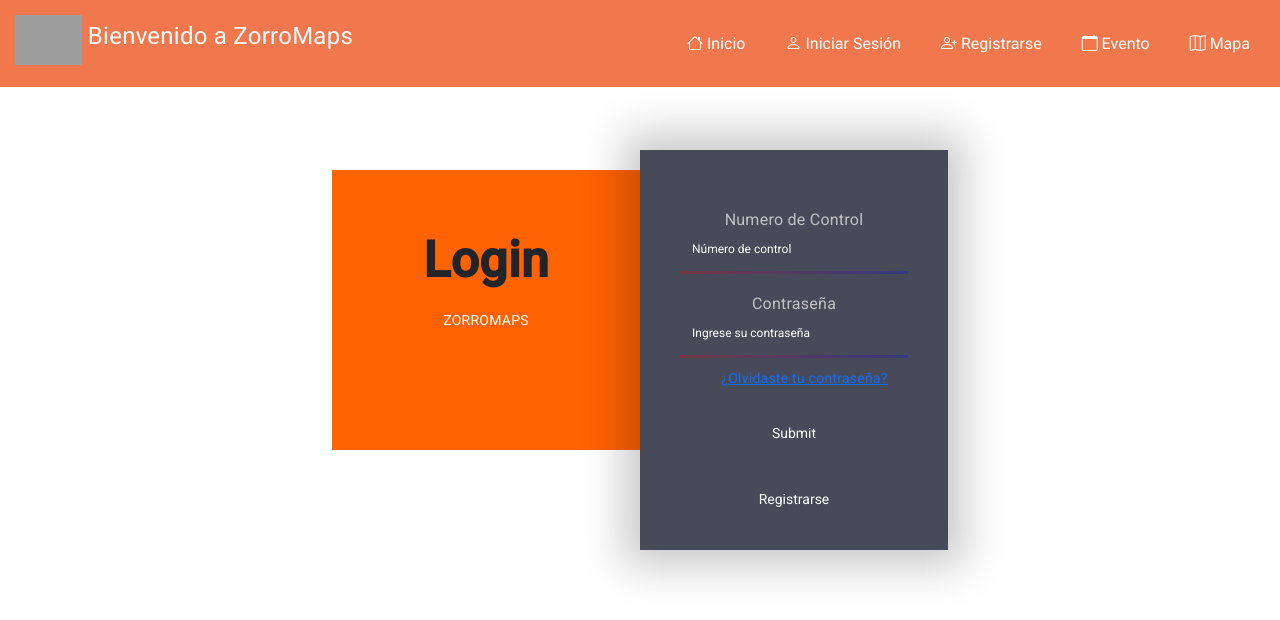
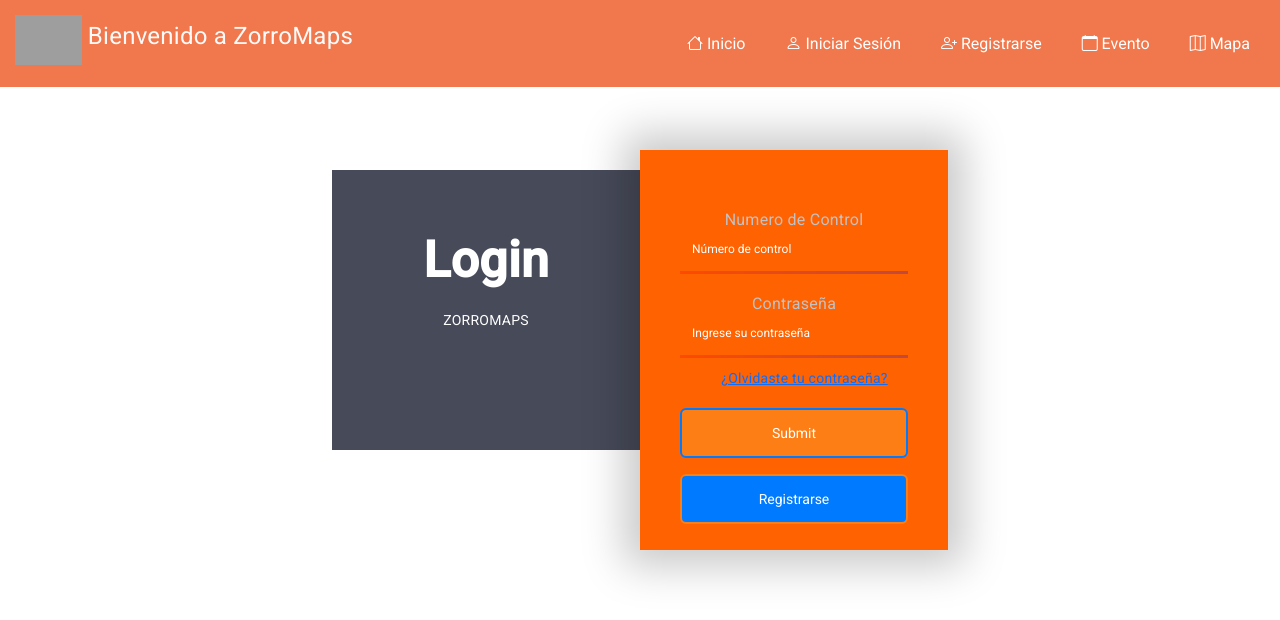
Before and after one commit to Aaronxd10/ZorroMaps, an Angular app in the folder Zorromaps/: page /login in a window 1280 px wide. Shown: the top 620 px of the page. Built offline with nearby package versions, Linux system fonts and the light colour scheme; grey boxes are pictures that could not be loaded; a web font is replaced by a local one.

Commit message:
CSS
Se cambio el css de los botones

```diff
--- a/Zorromaps/src/app/crear-cuenta/crear-cuenta.component.css
+++ b/Zorromaps/src/app/crear-cuenta/crear-cuenta.component.css
@@ -46,22 +46,59 @@ label {
   color: #007bff; /* Enlace azul */
 }
 
+/* Estilos para los botones */
 .btn {
-  width: 100%;
-  padding: 10px;
-  border: none;
-  border-radius: 5px;
-  cursor: pointer;
+  flex: 1;
+  display: inherit; /* Cambiado a bloque para que estén uno encima del otro */
+  margin: 3px auto; /* Margen vertical reducido a 3px y centrado horizontalmente */
+  font-size: 14px;
+  padding: 5px 10px;
+  height: 50px;
+  color: white;
+  background-color: transparent;
+  border: 2px solid transparent; /* Añade un borde transparente */
+  width: 100%; /* Ancho del espacio disponible */
 }
 
 .btn-success {
-  background-color: #fd7e14; /* Naranja */
-  color: #fff; /* Texto blanco */
+  border-color: #007bff; /* Color del borde naranja */
+  background-color: #fd7e14;
 }
 
 .btn-secondary {
-  background-color: #007bff; /* Azul */
-  color: #fff; /* Texto blanco */
+  border-color: #fd7e14; /* Color del borde azul */
+  background-color: #007bff;
+}
+
+.btn:hover {
+  background-color: #fd7e14; /* Color de fondo naranja al pasar el cursor */
+}
+
+.btn-success:hover {
+  background-color: #5fa8f7; /* Color de fondo naranja al pasar el cursor */
+}
+
+.btn-secondary:hover {
+  background-color: #5fa8f7; /* Color de fondo azul al pasar el cursor */
+}
+
+.btn:active {
+  background-color: transparent;
+  color: white;
+}
+
+.btn-success:active {
+  background-color: #fd7e14; /* Color de fondo naranja al hacer clic */
+}
+
+.btn-secondary:active {
+  background-color: #007bff; /* Color de fondo azul al hacer clic */
+}
+
+
+.btn:active {
+  background-color: transparent;
+  color: white;
 }
 
 /* Estilos para los términos y condiciones */
--- a/Zorromaps/src/app/evento/evento.component.css
+++ b/Zorromaps/src/app/evento/evento.component.css
@@ -40,7 +40,7 @@ body {
   }
 }
 .left {
-  background: rgb(255, 98, 0);
+  background: #474A59;
   height: calc(100% - 40px);
   top: 20px;
   position: relative;
@@ -63,6 +63,7 @@ body {
   margin-right: auto; /* Margen derecho automático */
   margin-bottom: 0; /* Sin margen inferior */
   margin-left: auto; /* Margen izquierdo automático */
+  color: white;
 }
 
 .eula {
@@ -75,7 +76,7 @@ body {
   margin-left: auto; /* Margen izquierdo automático */
 }
 .right {
-  background: #474A59;
+  background: rgb(255, 98, 0);
   box-shadow: 0px 0px 40px 16px rgba(0,0,0,0.22);
   color: #F1F1F2;
   position: relative;
@@ -103,25 +104,43 @@ path {
 /* Estilos para los botones */
 .btn {
   flex: 1;
-  display: inline-block; /* Cambiado a bloque para que estén uno encima del otro */
+  display: inherit; /* Cambiado a bloque para que estén uno encima del otro */
   margin: 3px auto; /* Margen vertical reducido a 3px y centrado horizontalmente */
   font-size: 14px;
   padding: 5px 10px;
   height: 50px;
   color: white;
   background-color: transparent;
-  border: none;
+  border: 2px solid transparent; /* Añade un borde transparente */
+  width: 100%; /* Ancho del espacio disponible */
+}
+
+.btn-primary {
+  border-color: #007bff; /* Color del borde naranja */
+  background-color: #fd7e14;
 }
 
 .btn:hover {
   background-color: #fd7e14; /* Color de fondo naranja al pasar el cursor */
+}
 
+.btn-primary:hover {
+  background-color: #5fa8f7; /* Color de fondo naranja al pasar el cursor */
 }
+
 .btn:active {
   background-color: transparent;
   color: white;
 }
 
+.btn-primary:active {
+  background-color: #fd7e14; /* Color de fondo naranja al hacer clic */
+}
+
+.btn:active {
+  background-color: transparent;
+  color: white;
+}
 .form {
   margin: 40px;
   position: absolute;
@@ -158,7 +177,7 @@ input::-moz-focus-inner {
 .gradient-line {
   border: 0;
   height: 1px;
-  background: linear-gradient(to right, #FF0000, #0000FF); /* Cambia los colores de gradiente según tu preferencia */
+  background: linear-gradient(to right, #ff0000, #09ff00); /* Cambia los colores de gradiente según tu preferencia */
   margin: 10px 0; /* Ajusta el margen según sea necesario */
 }
 .form-control::placeholder {
--- a/Zorromaps/src/app/inicio/inicio.component.css
+++ b/Zorromaps/src/app/inicio/inicio.component.css
@@ -8,6 +8,16 @@
   border-radius: 5px;
   cursor: pointer;
   transition: all 0.3s ease;
+  flex: 1;
+  display: inherit;
+  margin: 3px auto; /* Margen vertical reducido a 3px y centrado horizontalmente */
+  font-size: 14px;
+  padding: 5px 10px;
+  height: 50px;
+  color: white;
+  background-color: transparent;
+  border: 2px solid transparent; /* Añade un borde transparente */
+  width: 100%; /* Ancho del espacio disponible */
 }
 
 .btn-primary {
@@ -16,7 +26,7 @@
 }
 
 .btn-primary:hover {
-  background-color: #032f57;
+  background-color: #5fa8f7;
 }
 
 .btn-secondary {
@@ -25,7 +35,7 @@
 }
 
 .btn-secondary:hover {
-  background-color: #138496;
+  background-color: #5fa8f7;
 }
 .text-imagen {
   font-family: cursive; /* Tipografía cursiva */
--- a/Zorromaps/src/app/login/login.component.css
+++ b/Zorromaps/src/app/login/login.component.css
@@ -21,17 +21,17 @@ body {
     margin-bottom: 20px;
     padding-bottom: 20px;
     margin-top: 500px;
+
   }
 }
 .container {
   display: flex;
   height: 320px;
-  margin: 80px auto 0; /* Agregar un margen superior de 80px y eliminar el margen superior automático */
+  margin: 0 auto;
   width: 640px;
   margin-top: 150px;
-  text-align: center;
+
 }
-
 @media (max-width: 767px) {
   .container {
     flex-direction: column;
@@ -40,12 +40,14 @@ body {
   }
 }
 .left {
-  background: rgb(255, 98, 0);
+  background: #474A59;
   height: calc(100% - 40px);
   top: 20px;
   position: relative;
   width: 50%;
+  text-align: center; /* Centra el contenido horizontalmente */
 }
+
 @media (max-width: 767px) {
   .left {
     height: 100%;
@@ -61,6 +63,7 @@ body {
   margin-right: auto; /* Margen derecho automático */
   margin-bottom: 0; /* Sin margen inferior */
   margin-left: auto; /* Margen izquierdo automático */
+  color: white;
 }
 
 .eula {
@@ -72,9 +75,8 @@ body {
   margin-bottom: 0; /* Sin margen inferior */
   margin-left: auto; /* Margen izquierdo automático */
 }
-
 .right {
-  background: #474A59;
+  background: rgb(255, 98, 0);
   box-shadow: 0px 0px 40px 16px rgba(0,0,0,0.22);
   color: #F1F1F2;
   position: relative;
@@ -119,13 +121,45 @@ path {
   height: 50px;
   color: white;
   background-color: transparent;
-  border: none;
+  border: 2px solid transparent; /* Añade un borde transparente */
+  width: 100%; /* Ancho del espacio disponible */
+}
+
+.btn-primary {
+  border-color: #007bff; /* Color del borde naranja */
+  background-color: #fd7e14;
+}
+
+.btn-secondary {
+  border-color: #fd7e14; /* Color del borde azul */
+  background-color: #007bff;
 }
 
 .btn:hover {
   background-color: #fd7e14; /* Color de fondo naranja al pasar el cursor */
+}
 
+.btn-primary:hover {
+  background-color: #5fa8f7; /* Color de fondo naranja al pasar el cursor */
 }
+
+.btn-secondary:hover {
+  background-color: #5fa8f7; /* Color de fondo azul al pasar el cursor */
+}
+
+.btn:active {
+  background-color: transparent;
+  color: white;
+}
+
+.btn-primary:active {
+  background-color: #fd7e14; /* Color de fondo naranja al hacer clic */
+}
+
+.btn-secondary:active {
+  background-color: #007bff; /* Color de fondo azul al hacer clic */
+}
+
 
 .btn:active {
   background-color: transparent;
--- a/Zorromaps/src/app/mapa/mapa.component.css
+++ b/Zorromaps/src/app/mapa/mapa.component.css
@@ -1,9 +1,14 @@
 /* Estilos para el título "Mapa" */
 .display-4 {
-  color: #000000; /* Naranja */
-  text-align: center;
-  margin-top: 50px; /* Mover el título un poco más abajo */
-  font-size: 36px; /* Aumentar el tamaño del texto */
+  font-size: 3.5rem; /* Tamaño de fuente grande */
+  font-weight: bold; /* Negrita */
+  color: #007bff; /* Color azul */
+  text-align: center; /* Centrado horizontal */
+  text-transform: uppercase; /* Convertir texto a mayúsculas */
+  letter-spacing: 2px; /* Espaciado entre letras */
+  margin-bottom: 20px; /* Margen inferior */
+  margin-top: 150px;
+  text-shadow: 2px 2px 4px rgba(0, 0, 0, 0.5); /* Agrega una sombra al texto */
 }
 
 /* Estilos para la barra de búsqueda */
```
Also changed, not shown: Zorromaps/src/app/login/login.component.html (+4 -4 lines).
